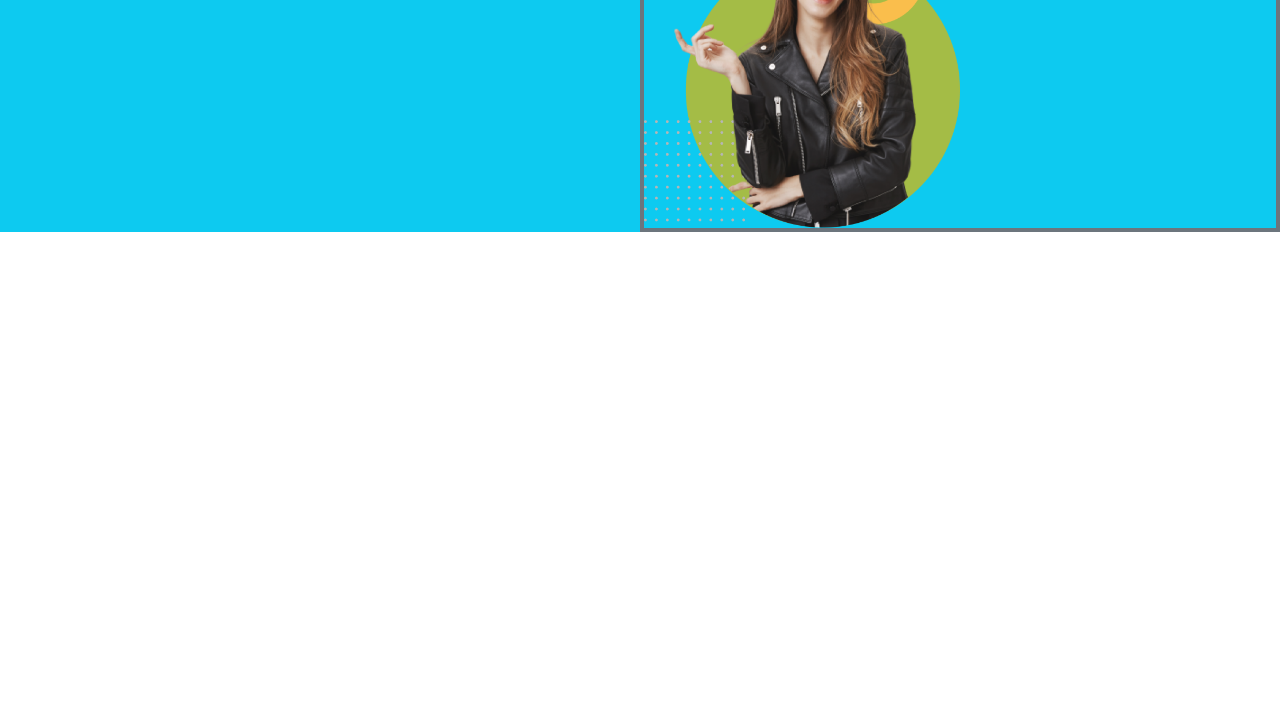
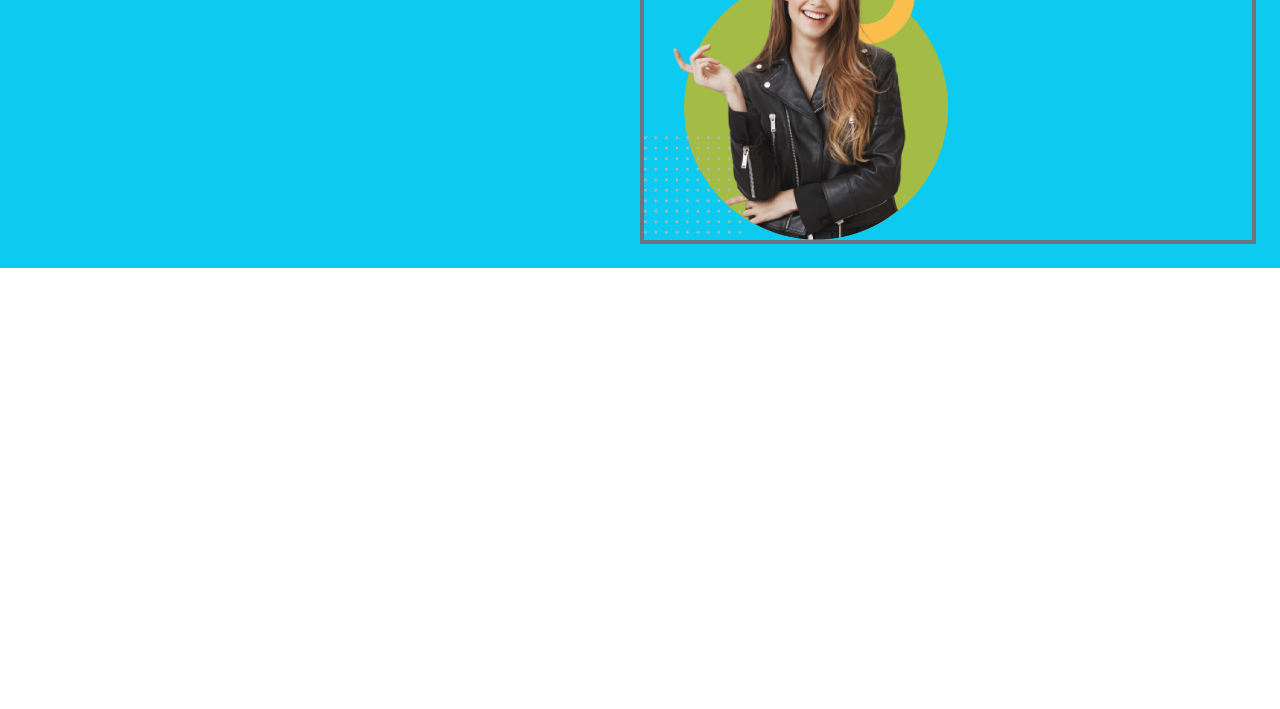
Before and after one commit to NA-Siddiky/bootstrap-fashion, a plain HTML site: page index.html in a window 1280 px wide. Shown: the part 91-800 px from the top of the page. Drawn offline with nearby package versions, Linux system fonts and the light colour scheme.

Commit message:
starting changes project

```diff
--- a/index.html
+++ b/index.html
@@ -19,7 +19,7 @@
         </nav>
     </header>
     <main>
-        <section class="bg-info d-flex flex-wrap banner">
+        <section class="bg-info p-4 d-flex flex-wrap banner">
             <div class="col-lg-6 col-md-12 col-sm-12">
                 <h1>Title</h1>
             </div>
```
